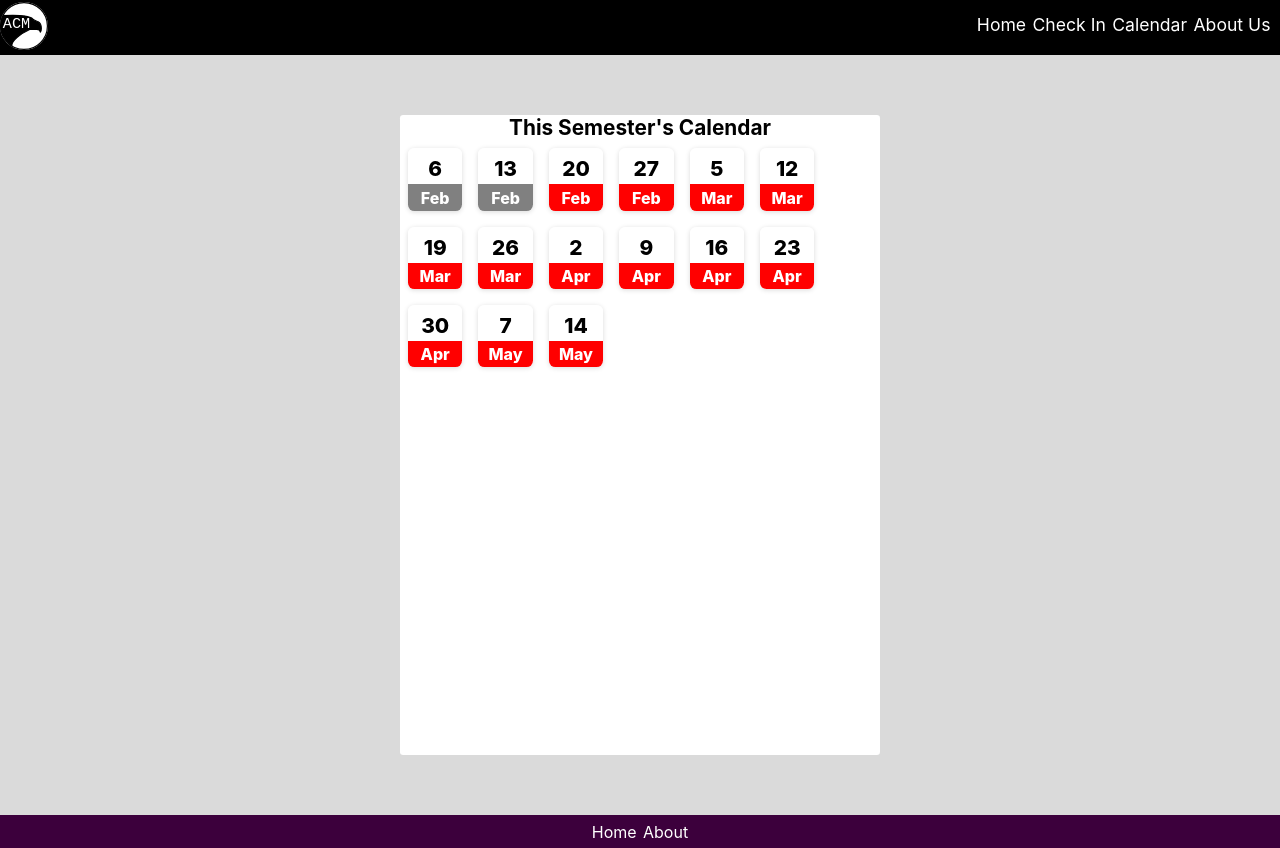
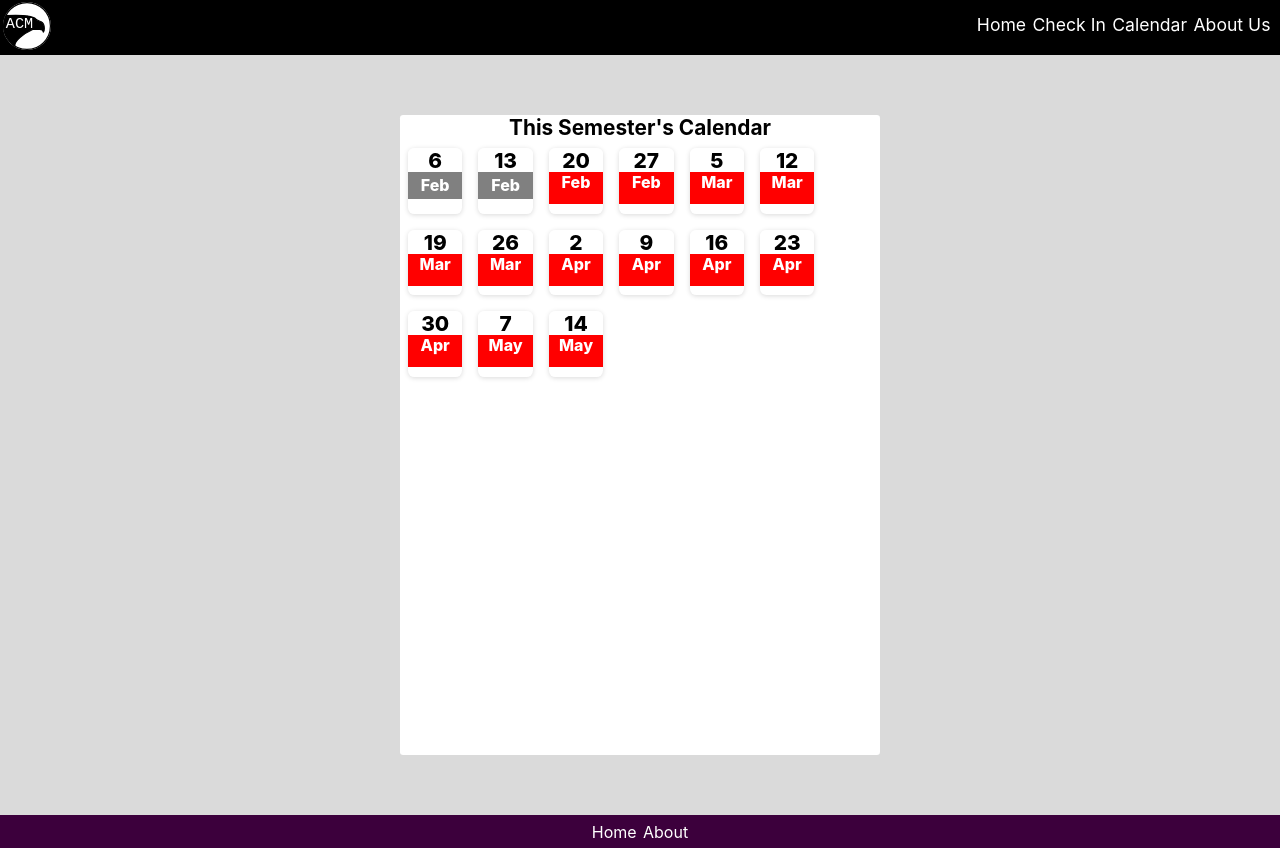
Before and after one commit to hunteracm/localhost-login, a React (Create React App) app in the folder client/: page /calendar in a window 1280 px wide. Built offline with nearby package versions, Linux system fonts and the light colour scheme.

Commit message:
small tweaks to styles

```diff
--- a/client/src/App.css
+++ b/client/src/App.css
@@ -2,12 +2,14 @@
   padding-top: 0.1rem;
   padding-bottom: 0.1rem;
   padding-right: 0.4rem;
+  padding-left: 0.2rem;
   height: fit-content;
   /* height: 2rem; */
   font-size: 1.1rem;
   /* display: flex;
   flex-flow: row; */
   background-color: black;
+  margin: 0;
 }
 
 .navElement {
@@ -67,3 +69,8 @@
   /* width: 100%; */
   text-align: center;
 }
+
+body {
+  width: 100%;
+  background-color: black;
+}
--- a/client/src/components/calendar.css
+++ b/client/src/components/calendar.css
@@ -15,7 +15,7 @@
   border: none;
   overflow: hidden;
   border-radius: 0.4rem;
-  height: 3.9rem;
+  height: 4.1rem;
   width: 3.4rem;
 }
 
@@ -28,9 +28,11 @@
   align-content: center;
   justify-items: center;
   align-items: center;
-  height: 2rem;
-  padding: 0.2rem;
-  padding-top: 0.5rem;
+  height: 1.5rem;
+  padding-right: 0.2rem;
+  padding-left: 0.2rem;
+  /* padding: 0.2rem; */
+  /* padding-top: 0.5rem; */
   width: 3rem;
   font-size: 1.3rem;
 }
@@ -39,9 +41,11 @@
   background-color: red;
   color: white;
   font-weight: 800;
-  padding: 0.2rem;
+  /* padding: 0.2rem; */
   /* height: 1rem; */
-  width: 3rem;
+  /* width: 3rem; */
+  width: 100%;
+  height: 2rem;
   /* border: none; */
 }
 
--- a/client/src/components/checkIn.css
+++ b/client/src/components/checkIn.css
@@ -7,6 +7,9 @@
   align-items: center;
   justify-content: center;
   background-color: rgb(218, 218, 218);
+  width: 100%;
+  margin: 0;
+  /* max-width: 90%; */
 }
 
 .checkInWrapper {
```
